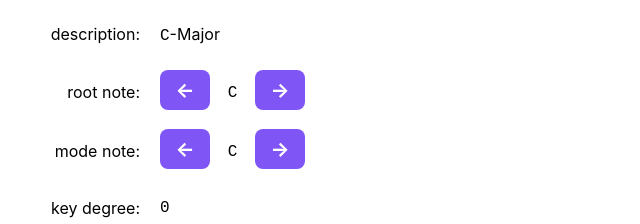
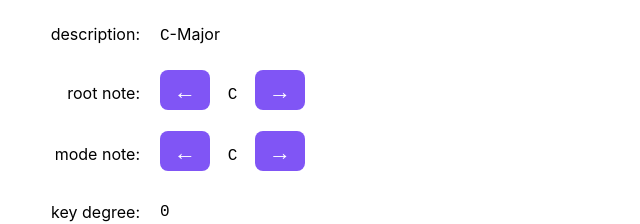
Before and after one commit to taylorhummon/scales-tool, a React (Vite) app: page / in a window 1280 px wide. Shown: the part 389-613 px from the top of the page, without its empty margins (0-640 px from the left). Built offline with nearby package versions, Linux system fonts and the light colour scheme; a web font is replaced by a local one.

Commit message:
trying another font for the arrows

```diff
--- a/index.html
+++ b/index.html
@@ -10,6 +10,7 @@
     <link rel="preconnect" href="https://fonts.googleapis.com">
     <link rel="preconnect" href="https://fonts.gstatic.com" crossorigin>
     <link href="https://fonts.googleapis.com/css2?family=PT+Mono&display=swap" rel="stylesheet">
+    <link href="https://fonts.googleapis.com/css2?family=Open+Sans:ital,wght@0,300..800;1,300..800&display=swap" rel="stylesheet">
     <!-- the following contains styles for the body, title, and instructions -->
     <link rel="stylesheet" href="/index.css">
   </head>
--- a/src/components/ArrowButton.module.css
+++ b/src/components/ArrowButton.module.css
@@ -9,8 +9,8 @@
   color: white;
   cursor: pointer;
   user-select: none;
-  font-weight: bold;
-  font-size: 20px;
+  font-family: "Open Sans", sans-serif;
+  font-size: 22px;
 
   &.disabled {
     background-color: rgb(191, 169, 249);
```
